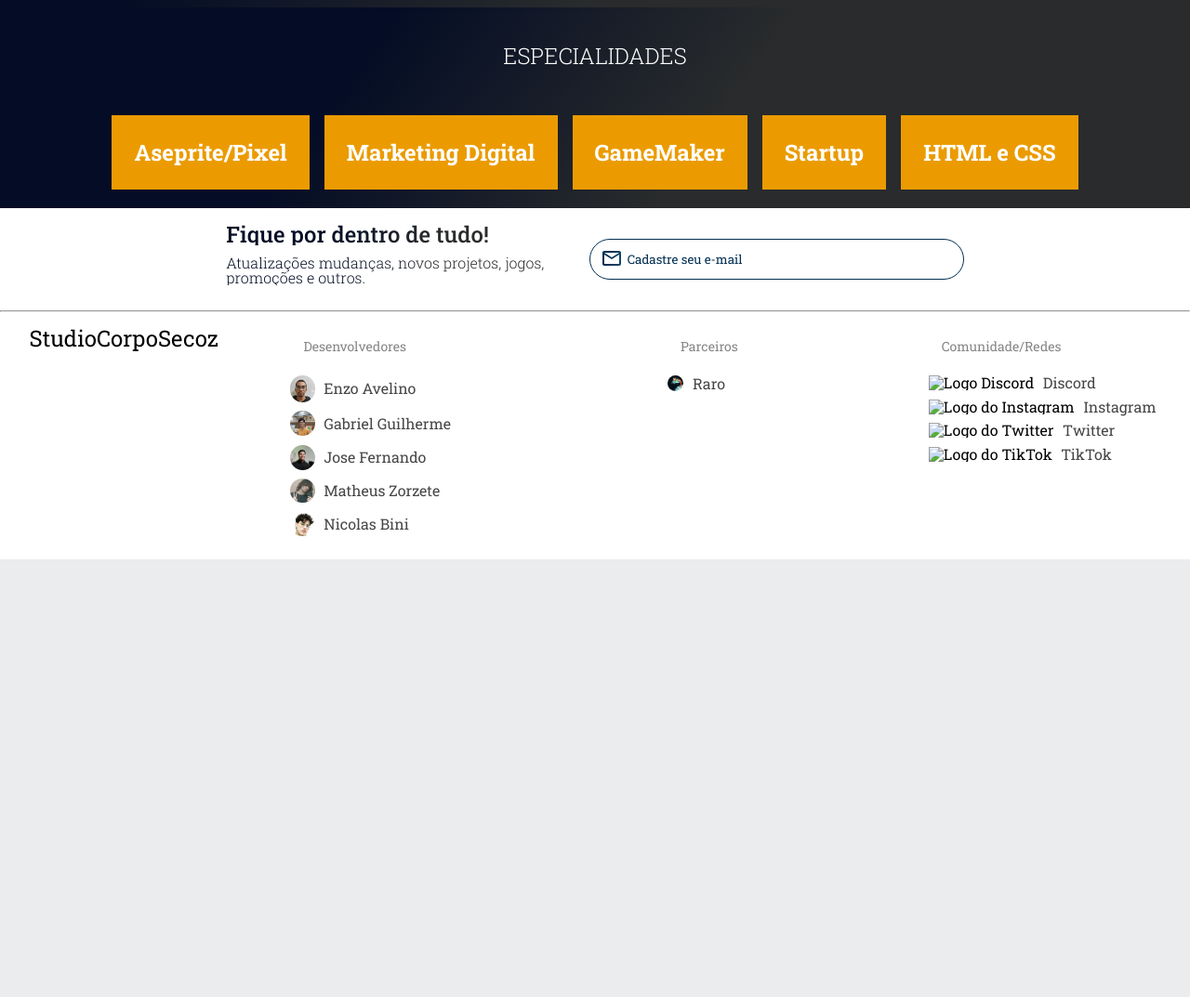
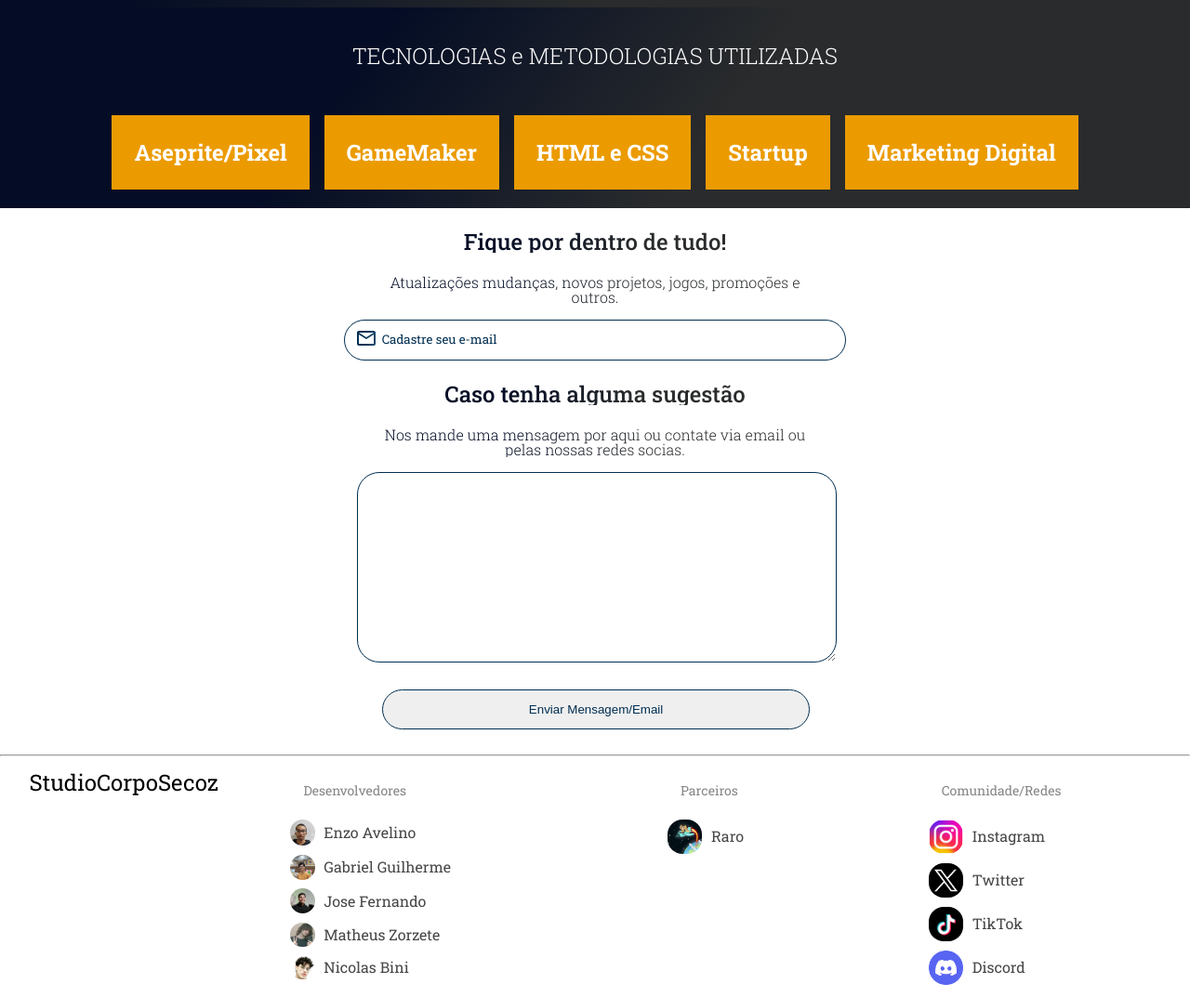
Before and after one commit to Sinki27/SiteCP_secoz, a plain HTML site: page index.html in a window 1280 px wide. Shown: the part 2522-3595 px from the top of the page at 93% size. Before the commit the page ends 3124 px from the top, so only its background shows below. Drawn offline with nearby package versions, Linux system fonts and the light colour scheme.

Commit message:
Mexendo no footer e alterando layout de sugestoes

```diff
--- a/index.html
+++ b/index.html
@@ -175,22 +175,22 @@
 
 
    <section class="tópicos">
-        <h2 class="tópicos__titulo">ESPECIALIDADES</h2>
+        <h2 class="tópicos__titulo">TECNOLOGIAS e METODOLOGIAS UTILIZADAS</h2>
         <ul  class="tópicos__lista">
             <li class="tópicos__item">
-                <a href="#" class="tópicos__link">Aseprite/Pixel</a>
+                <a href="https://www.aseprite.org/" target="_blank" class="tópicos__link">Aseprite/Pixel</a>
             </li>
             <li class="tópicos__item">
-                <a href="#" class="tópicos__link">Marketing Digital</a>
+                <a href="https://gamemaker.io/pt-BR" target="_blank" class="tópicos__link">GameMaker</a>
             </li>
             <li class="tópicos__item">
-                <a href="#" class="tópicos__link">GameMaker</a>
+                <a href="#" class="tópicos__link">HTML e CSS</a>
             </li>
             <li class="tópicos__item">
                 <a href="#" class="tópicos__link">Startup</a>
             </li>
             <li class="tópicos__item">
-                <a href="#" class="tópicos__link">HTML e CSS</a>
+                <a href="#" class="tópicos__link">Marketing Digital</a>
             </li>
         </ul>
    </section>
@@ -198,11 +198,16 @@
    <section class="contato">
         <div class="contato__descricao">
             <h2 class="contato__titulo">Fique por dentro de tudo!</h2>
-            <!-- Colocar Embaixo no code
-            <input type="search" placeholder=" Tem alguma ideia de melhoria nos mande!!! 😎 🤓" class="banner__pesquisa"> -->
             <p class="contato__texto">Atualizações mudanças, novos projetos, jogos, promoções e outros.</p>
         </div>
         <input type="email" placeholder="Cadastre seu e-mail" class="contato__email">
+
+        <div class="contato__descricao">
+            <h2 class="contato__titulo">Caso tenha alguma sugestão</h2>
+            <p class="contato__texto">Nos mande uma mensagem por aqui ou contate via email ou pelas nossas redes socias.</p>
+        <textarea cols="60" rows="10" class="contato__mensagem-textarea"></textarea>
+        <input type="submit" value="Enviar Mensagem/Email" class="contato__mensagem">
+        </div>
    </section>
 
    <hr/>
@@ -213,31 +218,31 @@
         <ul class="lista-rodape">
             <li class="lista-rodape__titulo">Desenvolvedores</li>
             <li class="lista-rodape__item">
-                <img src="img/Enzo.jpg" class="lista-rodape__img" alt="Logo da Alura">
+                <img src="img/Enzo.jpg" class="lista-rodape-desenvolvedores__img" alt="Foto dos desenvolvedores">
                 <a href="#" class="lista-rodapé__link">Enzo Avelino</a>
             </li>
             <li class="lista-rodape__item">
-                <img src="img/Gabriel.jpeg" class="lista-rodape__img" alt="Logo da Alura">
-                <a href="#" class="lista-rodapé__link">Gabriel Guilherme</a>
+                <img src="img/Gabriel.jpeg" class="lista-rodape-desenvolvedores__img" alt="Foto dos desenvolvedores">
+                <a href="https://github.com/Sinki27" target="_blank" class="lista-rodapé__link">Gabriel Guilherme</a>
             </li>
             <li class="lista-rodape__item">
-                <img src="img/Jose.jpg" class="lista-rodape__img"  alt="Logo da Alura">
+                <img src="img/Jose.jpg" class="lista-rodape-desenvolvedores__img"  alt="Foto dos desenvolvedores">
                 <a href="#" class="lista-rodapé__link">Jose Fernando</a>
             </li>
             <li class="lista-rodape__item">
-                <img src="img/Zorzete.png" class="lista-rodape__img"  alt="Logo da Alura">
+                <img src="img/Zorzete.png" class="lista-rodape-desenvolvedores__img"  alt="Foto dos desenvolvedores">
                 <a href="#" class="lista-rodapé__link">Matheus Zorzete</a>
             </li>
             <li class="lista-rodape__item">
-                <img src="img/Bini.png" class="lista-rodape__img" alt="Logo da Alura">
-                <a href="#" class="lista-rodapé__link">Nicolas Bini</a>
+                <img src="img/Bini.png" class="lista-rodape-desenvolvedores__img" alt="Foto dos desenvolvedores">
+                <a href="https://github.com/niicsz" target="_blank" class="lista-rodapé__link">Nicolas Bini</a>
             </li>
         </ul>
 
         <ul class="lista-rodape">
             <li class="lista-rodape__titulo">Parceiros</li>
             <li class="lista-rodape__item">
-                <img src="img/Raro.png" class="lista-rodape__img" alt="Logo da casa do código">
+                <img src="img/Raro.png" class="lista-rodape-parceiros__img" alt="Foto de parceiros">
                 <a href="#" class="lista-rodapé__link"> Raro </a>
             </li>
         </ul>
@@ -245,20 +250,20 @@
         <ul class="lista-rodape">
             <li class="lista-rodape__titulo">Comunidade/Redes</li>
             <li class="lista-rodape__item">
-                <img src="img/" alt="Logo Discord">
-                <a href="#" class="lista-rodapé__link">Discord</a>
+                <img src="img/instagram.png" class="lista-rodape-logos__img" alt="Logo do Instagram">
+                <a href="https://www.instagram.com/cp_secoz/?next=%2F" target="_blank" class="lista-rodapé__link">Instagram</a>
             </li>
             <li class="lista-rodape__item">
-                <img src="img/" alt="Logo do Instagram">
-                <a href="#" class="lista-rodapé__link">Instagram</a>
+                <img src="img/LogoTwitter.webp" class="lista-rodape-logos__img" alt="Logo do Twitter">
+                <a href="https://twitter.com/cp_secoz" target="_blank" class="lista-rodapé__link">Twitter</a>
             </li>
             <li class="lista-rodape__item">
-                <img src="img/" alt="Logo do Twitter">
-                <a href="#" class="lista-rodapé__link">Twitter</a>
+                <img src="img/LogoTiktok.jpg" class="lista-rodape-logos__img" alt="Logo do TikTok">
+                <a href="https://www.tiktok.com/@cpseceamevs" target="_blank" class="lista-rodapé__link">TikTok</a>
             </li>
             <li class="lista-rodape__item">
-                <img src="img/" alt="Logo do TikTok">
-                <a href="#" class="lista-rodapé__link">TikTok</a>
+                <img src="img/discord.png" class="lista-rodape-logos__img" alt="Logo Discord">
+                <a href="#" class="lista-rodapé__link">Discord</a>
             </li>
         </ul>
    </footer>
--- a/styles/contato.css
+++ b/styles/contato.css
@@ -1,6 +1,8 @@
 .contato {
+    display: flex;
+    flex-direction: column;
     background-color: var(--branco);
-    padding: 1em;
+
 }
 
 .contato__titulo,
@@ -9,16 +11,18 @@
     -webkit-background-clip: text;
     -webkit-text-fill-color: transparent;
     background-clip: text;
+    text-align: center;
 }
 
 .contato__titulo {
+    margin: 1em;
     font-size: 18px;
     font-weight: 500;
 }
 
 .contato__texto {
     font-weight: 300;
-    margin: 0.7em 0;
+    margin: 1em;
 }
 
 .contato__email {
@@ -36,9 +40,30 @@
     padding-left: 2em;
 }
 
+.contato__mensagem-textarea {
+    padding: 2em;
+    border: 1px solid var(--azul);
+    border-radius: 24px;
+    width: 90%;
+    color: var(--azul);
+}
+
+.contato__mensagem {
+    padding: 1em;
+    margin: 2em;
+    border: 1px solid var(--azul);
+    border-radius: 24px;
+    width: 90%;
+    color: var(--azul);
+    transition: 1s all;
+}
+
+.contato__mensagem:hover{
+    transform: scale(1.2);
+}
+
 @media screen and (min-width:1024px) {
     .contato {
-        display: flex;
         justify-content: center;
         align-items: center;
     }
@@ -48,12 +73,11 @@
     }
 
     .contato__descricao {
-        margin-right: 1em;
-        width: 30%;
+        width: 40%;
     }
 
     .contato__email {
-        width: 30%;
+        width: 40%;
     }
 }
 
--- a/styles/rodape.css
+++ b/styles/rodape.css
@@ -10,8 +10,13 @@ hr {
     display: none;
 }
 
-.lista-rodape__img{
+.lista-rodape-desenvolvedores__img{
     width: 7%;
+    border-radius: 1em;
+}
+
+.lista-rodape-parceiros__img, .lista-rodape-logos__img{
+    width: 15%;
     border-radius: 1em;
 }
 
```
Also changed, not shown: img/discord.png (added).
